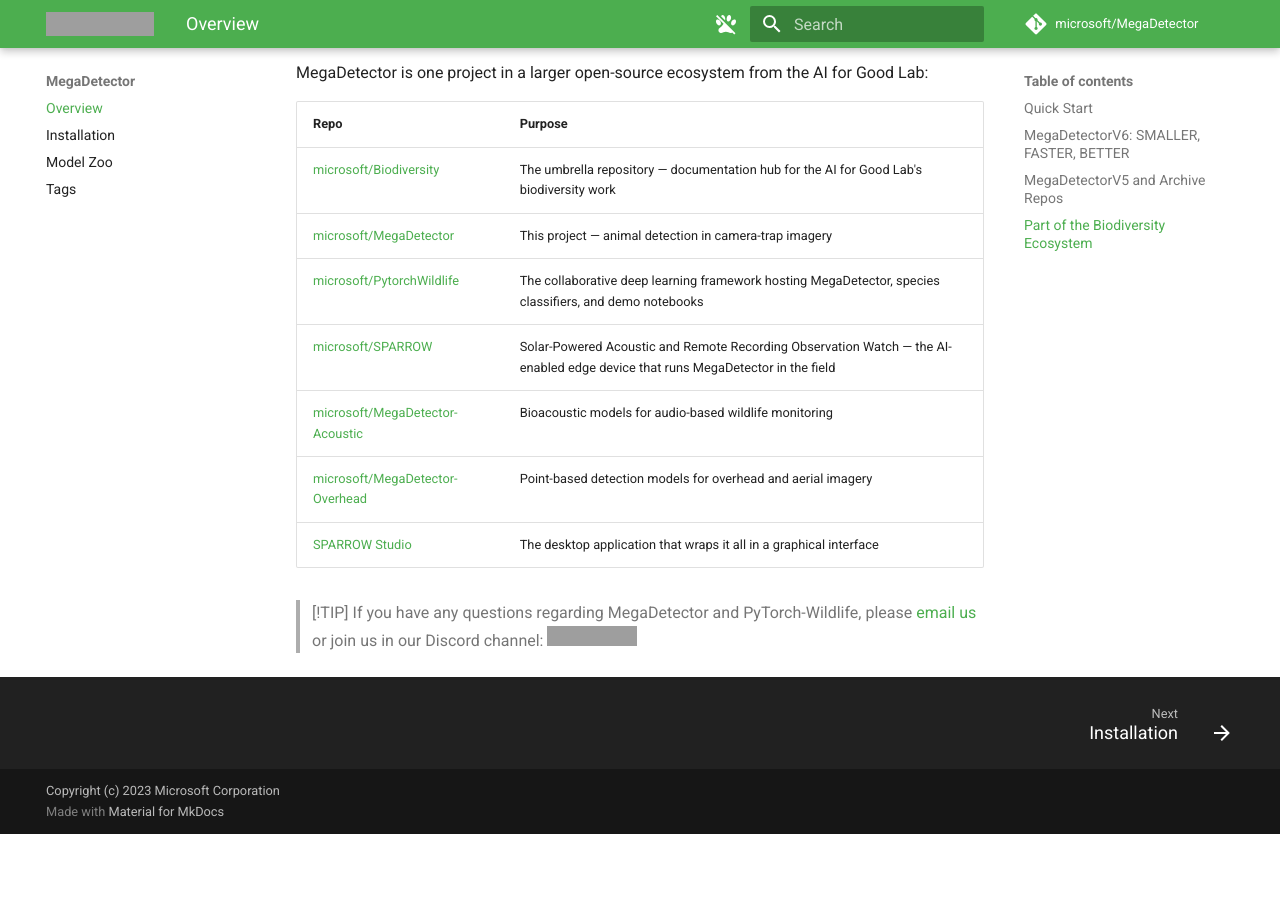
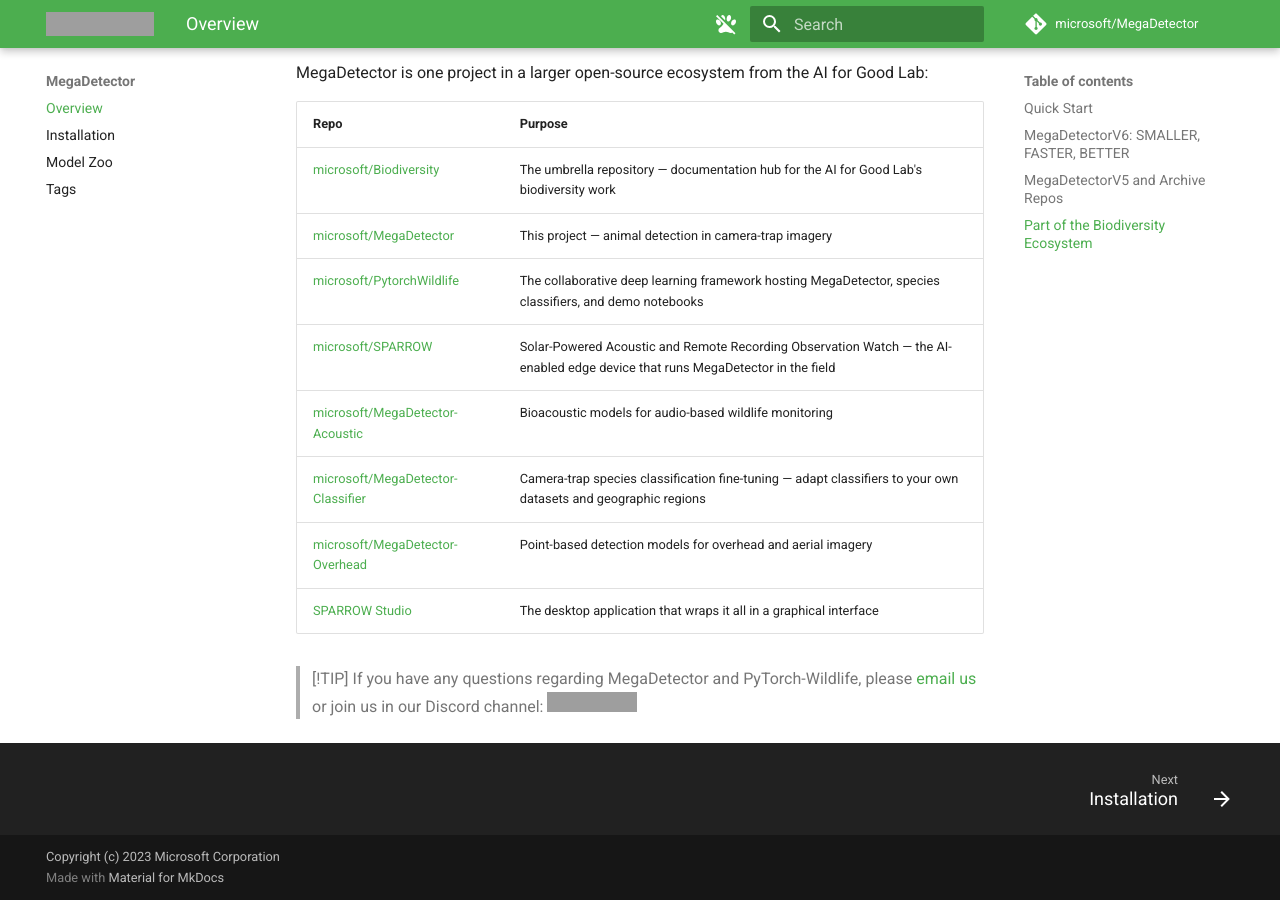
Before and after one commit to microsoft/MegaDetector, an MkDocs documentation site: the page built from docs/index.md, in a window 1280 px wide and 900 px high, scrolled down 1983 px. Built offline with MkDocs 1.6.1 and Material for MkDocs 9.7.7, drawn with Linux system fonts in a browser that asks for light colours; comment, search, counter and statistics services are not loaded; before the commit the page ends 2817 px from its top, so only the background shows below that; grey boxes are pictures that could not be loaded.

Commit message:
Add MegaDetector-Classifier to docs/index.md ecosystem table
Co-Authored-By: Claude Sonnet 4.6 <noreply@anthropic.com>

```diff
--- a/docs/index.md
+++ b/docs/index.md
@@ -81,6 +81,7 @@ MegaDetector is one project in a larger open-source ecosystem from the AI for Go
 | [microsoft/PytorchWildlife](https://github.com/microsoft/PytorchWildlife) | The collaborative deep learning framework hosting MegaDetector, species classifiers, and demo notebooks |
 | [microsoft/SPARROW](https://github.com/microsoft/SPARROW) | Solar-Powered Acoustic and Remote Recording Observation Watch — the AI-enabled edge device that runs MegaDetector in the field |
 | [microsoft/MegaDetector-Acoustic](https://github.com/microsoft/MegaDetector-Acoustic) | Bioacoustic models for audio-based wildlife monitoring |
+| [microsoft/MegaDetector-Classifier](https://github.com/microsoft/MegaDetector-Classifier) | Camera-trap species classification fine-tuning — adapt classifiers to your own datasets and geographic regions |
 | [microsoft/MegaDetector-Overhead](https://github.com/microsoft/MegaDetector-Overhead) | Point-based detection models for overhead and aerial imagery |
 | [SPARROW Studio](https://github.com/microsoft/Biodiversity/tree/main/SPARROW-Studio) | The desktop application that wraps it all in a graphical interface |
 
```
